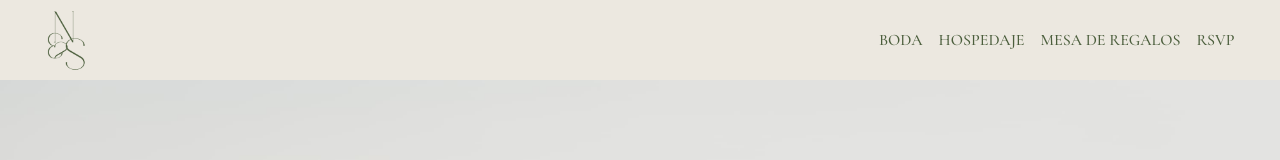
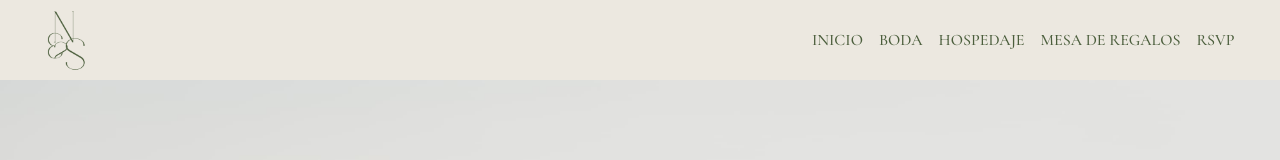
Before and after one commit to richipargo/nadia-stefan, a React (Vite) app: page / in a window 1280 px wide. Shown: the top 160 px of the page. Built offline with nearby package versions, Linux system fonts and the light colour scheme.

Commit message:
Add link to Home (inicio)

```diff
--- a/src/components/Home.jsx
+++ b/src/components/Home.jsx
@@ -2,7 +2,6 @@ import '../style_components/home.css';
 import Hero from './Hero';
 import CountdownTimer from './CountdownTimer';
 import DetailsBtn from './DetailsBtn';
-import RsvpBtn from './RsvpBtn';
 
 const Home = () => {
   return (
@@ -13,7 +12,6 @@ const Home = () => {
       </p>
       <DetailsBtn />
       <CountdownTimer />
-      {/* <RsvpBtn /> */}
     </div>
   );
 };
--- a/src/components/Navbar.jsx
+++ b/src/components/Navbar.jsx
@@ -9,6 +9,9 @@ const Navbar = () => {
         <img className="logo" src="../ns-logo-green.png" alt="N&S logo" />
       </Link>
       <ul className="nav-list" id="nav-list">
+        <li>
+          <Link to="/">Inicio</Link>
+        </li>
         <li>
           <Link to="/boda">Boda</Link>
         </li>
```
